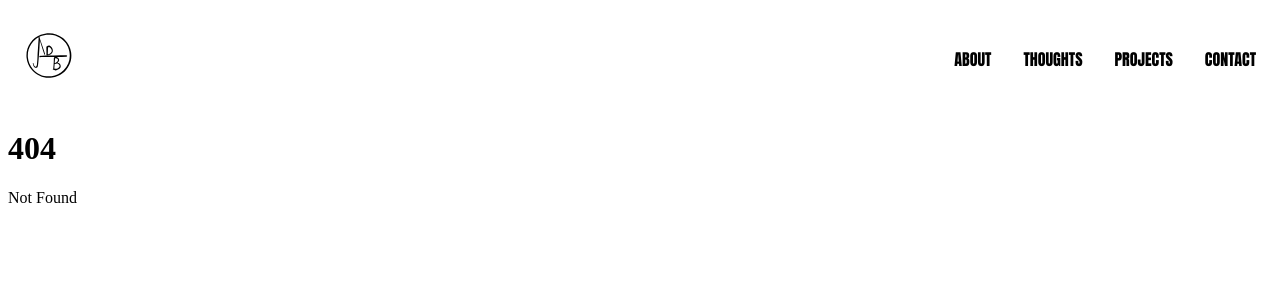
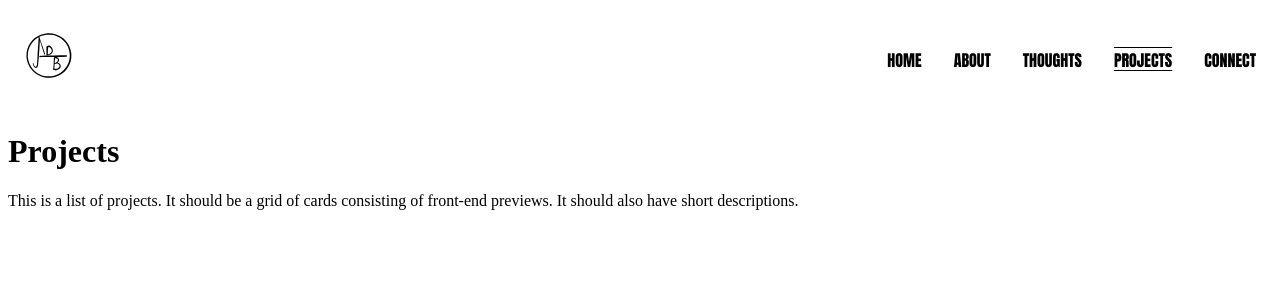
Before and after one commit to adbarc92/portfolio, a SvelteKit app: page /projects in a window 1280 px wide. Before the commit this address had no page. Shown: the top 300 px of the page. Built offline with nearby package versions, Linux system fonts and the light colour scheme.

Commit message:
Adds header selection and routes

```diff
--- a/src/routes/Header.svelte
+++ b/src/routes/Header.svelte
@@ -1,4 +1,5 @@
 <script>
+	import { page } from '$app/stores';
 	import logo from '$lib/images/adb-icon.svg';
 </script>
 
@@ -7,12 +8,23 @@
 		<a href="/">
 			<img class="icon" src={logo} alt="ADB Logo" />
 		</a>
-		<div>
-			<a href="/about">About</a>
-			<a href="/thoughts">Thoughts</a>
-			<a href="/projects">Projects</a>
-			<a href="/contact">Contact</a>
-		</div>
+		<ul>
+			<li aria-current={$page.url.pathname === '/' ? 'page' : ''}>
+				<a href="/">Home</a>
+			</li>
+			<li aria-current={$page.url.pathname === '/about' ? 'page' : ''}>
+				<a href="/about">About</a>
+			</li>
+			<li aria-current={$page.url.pathname === '/thoughts' ? 'page' : ''}>
+				<a href="/thoughts">Thoughts</a>
+			</li>
+			<li aria-current={$page.url.pathname === '/projects' ? 'page' : ''}>
+				<a href="/projects">Projects</a>
+			</li>
+			<li aria-current={$page.url.pathname === '/connect' ? 'page' : ''}>
+				<a href="/connect">Connect</a>
+			</li>
+		</ul>
 	</nav>
 </header>
 
@@ -31,16 +43,24 @@
 		padding-right: 1em;
 	}
 
-	div {
+	ul {
 		display: flex;
 		align-items: center;
 		row-gap: 2em;
 		column-gap: 2em;
+		list-style-type: none;
 	}
 
 	a {
 		color: black;
 		text-decoration: none;
+		line-height: 1.25em;
+	}
+
+	li[aria-current='page'] {
+		text-decoration: underline overline;
+		text-decoration-style: solid;
+		text-underline-offset: 0.2em;
 	}
 
 	.icon {
--- /dev/null
+++ b/src/routes/projects/+page.svelte
@@ -0,0 +1,13 @@
+<svelte:head>
+	<title>About</title>
+	<meta name="description" content="About this app" />
+</svelte:head>
+
+<div class="text-column">
+	<h1>Projects</h1>
+
+	<p>
+		This is a list of projects. It should be a grid of cards consisting of front-end previews. It
+		should also have short descriptions.
+	</p>
+</div>
```
Also changed, not shown: src/routes/about/+page.svelte (added, +12 -0 lines), src/routes/connect/+page.svelte (added, +12 -0 lines), src/routes/thoughts/+page.svelte (added, +10 -0 lines).
